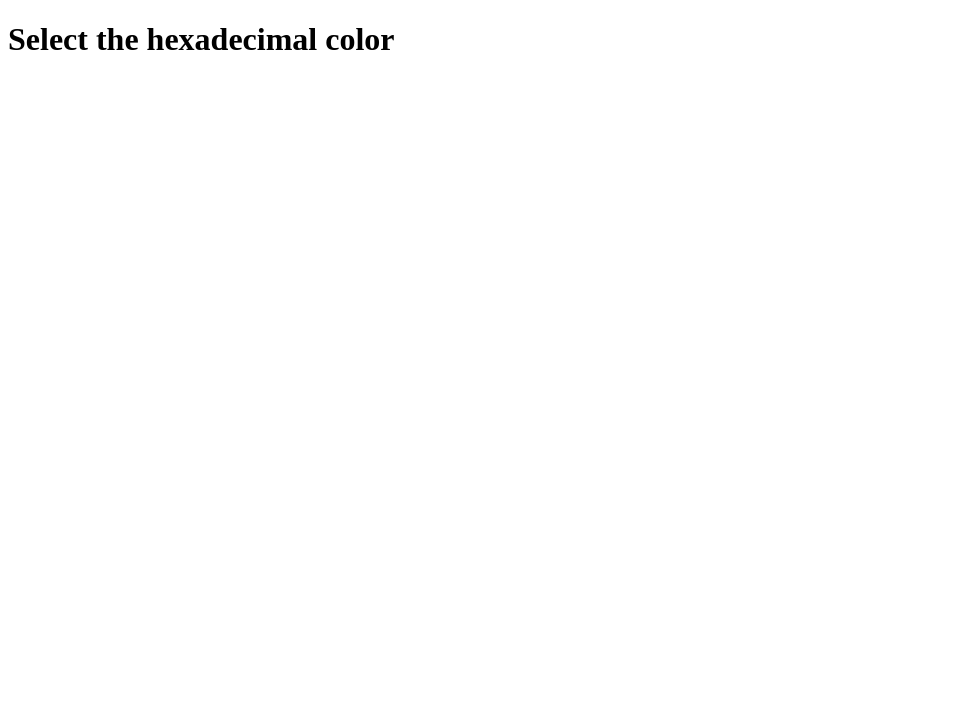
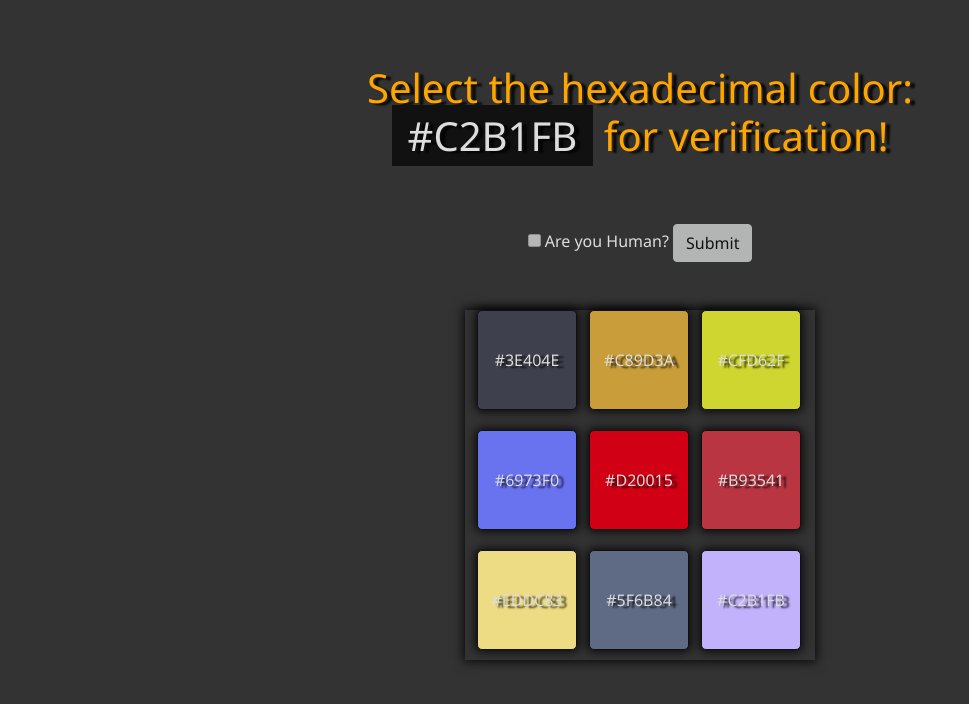
Before and after one commit to KK53278/YouareNotRobot, a plain HTML site: page index.html in a window 1280 px wide. Shown: the whole page, without its empty margins (0-969 px from the left). Drawn offline with nearby package versions, Linux system fonts and the light colour scheme.

```diff
--- a/index.html
+++ b/index.html
@@ -4,15 +4,30 @@
   <meta charset="UTF-8">
   <meta name="viewport" content="width=device-width, initial-scale=1.0">
   <meta http-equiv="X-UA-Compatible" content="ie=edge">
+  <link href="https://cdn.jsdelivr.net/npm/bootstrap@5.0.2/dist/css/bootstrap.min.css" rel="stylesheet" integrity="sha384-EVSTQN3/azprG1Anm3QDgpJLIm9Nao0Yz1ztcQTwFspd3yD65VohhpuuCOmLASjC" crossorigin="anonymous">
   <link rel="stylesheet" href="style.css" />
   <title>I am NOT a robot</title>
 </head>
 <body>
   <div class="form_container">
     <form action="/success.html">
-      <h1>Select the hexadecimal color</h1>
+      <h1>Select the hexadecimal color: <span id="SelectColor"></span> for verification!</h1>
+    <input type="checkbox" id="checkbox">
+    <label for="checkbox">Are you Human?</label>
+    <button class="btn btn-light" type="submit">Submit</button>
     </form>
   </div>
-  <script src-"main.js"></script>
+  <main class="container">
+    <div class="element"></div>
+    <div class="element"></div>
+    <div class="element"></div>
+    <div class="element"></div>
+    <div class="element"></div>
+    <div class="element"></div>
+    <div class="element"></div>
+    <div class="element"></div>
+    <div class="element"></div>
+  </main>
+  <script src="main.js"></script>
 </body>
 </html>
--- a/main.js
+++ b/main.js
@@ -0,0 +1,47 @@
+const checkbox = document.getElementById("checkbox");
+const submitBtn = document.querySelector("button[type=submit]");
+
+// disable checkbox
+checkbox.disabled = true;
+submitBtn.disabled = true;
+
+const elements = document.querySelectorAll(".element");
+const selectColor= document.getElementById("SelectColor");
+// selectColor= document.querySelector("SelectColor");
+
+// Asign Color to Elements
+elements.forEach(function(element) {
+  const color = getRandomColor();
+
+  element.style.backgroundColor = color;
+  element.innerHTML = color;
+  selectColor.innerHTML = color;
+});
+
+// generate random color Func
+function getRandomColor () {
+  const letter = "0123456789ABCDEF";
+  let color = "#";
+  for (let i = 0; i < 6; i++) {
+    color += letter[Math.floor(Math.random() * 16)];
+    // 16進数の0以上16未満の中からランダムで数字を選ぶ
+  }
+  return color;
+}
+
+// check if right color
+elements.forEach(function(element) {
+  element.addEventListener("click", function() {
+    if(element.innerHTML === selectColor.innerHTML) {
+      checkbox.checked = true;
+      alert("You are human!");
+      submitBtn.disabled = false;
+      submitBtn.classList.remove("btn-light");
+      submitBtn.classList.add("btn-success");
+      console.log(submitBtn);
+    } else {
+      alert("Please verify that you are human!");
+      location.reload(true);
+    }
+  });
+});
--- a/style.css
+++ b/style.css
@@ -0,0 +1,60 @@
+body {
+  max-width: 700px;
+  margin: 0 auto;
+  display: flex;
+  flex-direction: column;
+  justify-content: center;
+  align-items: center;
+  text-align: center;
+  background-color: #333;
+  font-family: "Segoe UI", Tahoma, Geneva, Verdana, sans-serif;
+}
+:root {
+  --light-c: #ddd;
+  --dark-c: #111;
+  --text-shadow: 5px 2px 2px rgba(0, 0, 0, 0.8);
+}
+
+h1{
+  color: orange;
+  margin: 4rem 0;
+  text-shadow: var(--text-shadow);
+}
+
+h1 span {
+  background-color: var(--dark-c);
+  color: var(--light-c);
+  padding: 0.2rem 1rem;
+}
+
+label{
+  color: var(--light-c);
+}
+
+.container {
+  margin-top: 3rem;
+  width: 350px;
+  height: 350px;
+  display: grid;
+  grid-template-columns: repeat(3, 1fr);
+  gap: 10px;
+  box-shadow: 0 0 10px 2px rgba(0, 0, 0, 0.8);
+}
+
+.element{
+  width: 100px;
+  height: 100px;
+  border: 1px solid var(--dark-c);
+  box-shadow: 0 0 10px 2px rgba(0, 0, 0, 0.8);
+  display: flex;
+  justify-content: center;
+  align-items: center;
+  color: var(--light-c);
+  text-shadow: var(--text-shadow);
+  border-radius: 5px;
+}
+
+.element:hover{
+  cursor: pointer;
+  box-shadow: inset 0 0 100px 5px var(--dark-c);
+}
```
Also changed, not shown: success.html (+1 -1 lines).
